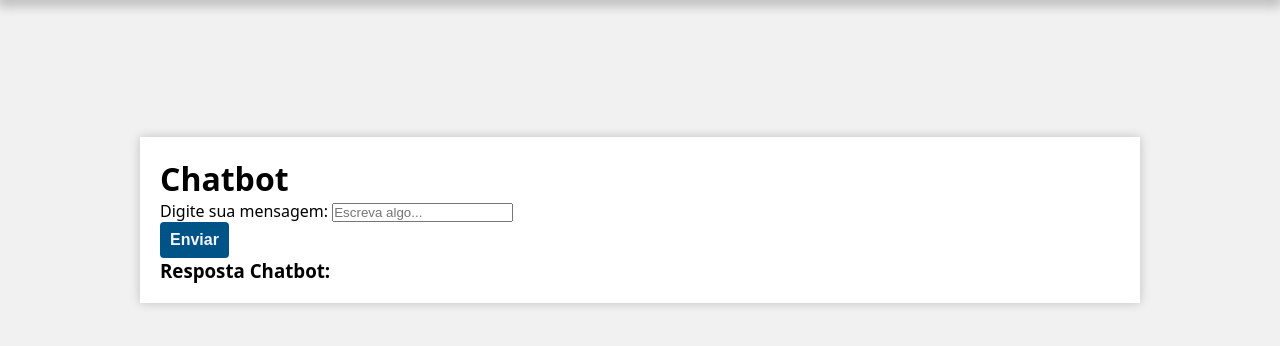
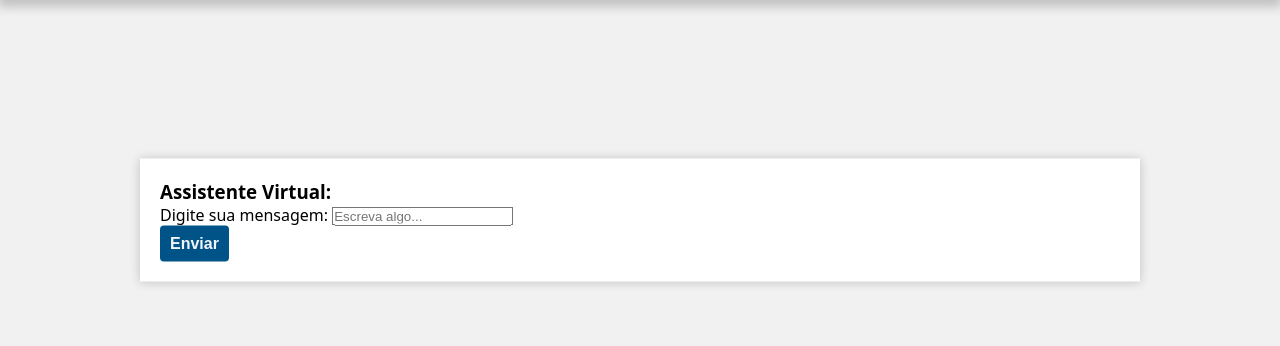
Before and after one commit to luis-otavio-dias/projeto-site-questoes, a Django app: page /chatbot/ in a window 1280 px wide. Shown: the part 180-526 px from the top of the page. Run offline with Django 5.2, Linux system fonts and the light colour scheme.

Commit message:
Ajustando templates e utils

```diff
--- a/integrations/templates/integrations/chatbot.html
+++ b/integrations/templates/integrations/chatbot.html
@@ -2,16 +2,15 @@
 
 {% block chat_bot %}
   <div class="post-box">
-    <h1>Chatbot</h1>
+    {% if response %}
+      <h3>Assistente Virtual: </h3>
+      <p>{{ response }}</p>
+    {% endif %}
+
     <form method="POST">
       {% csrf_token %}
       {{ form.as_p }}
       <button class="btn btn-link" type="submit">Enviar</button>
     </form>
-
-    {% if response %}
-      <h3>Resposta Chatbot: </h3>
-      <p>{{ response }}</p>
-    {% endif %}
   </div>
 {% endblock chat_bot %}
```
Also changed, not shown: base_templates/global/base.html (line endings or trailing spaces), utils/add_questions.py (added).
